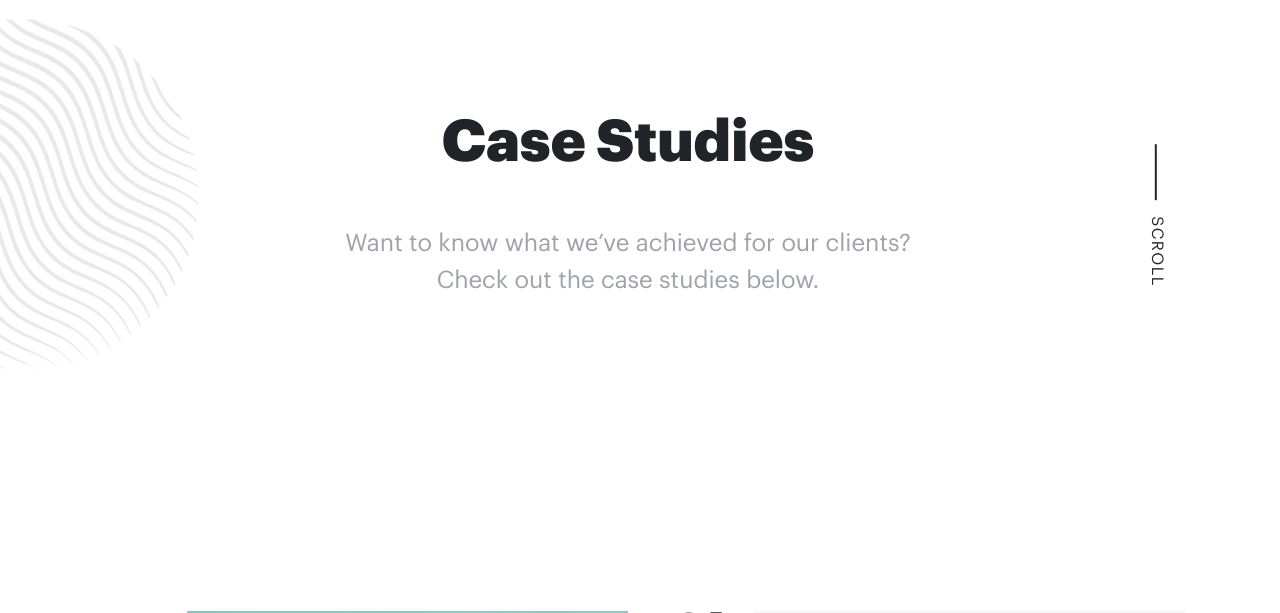
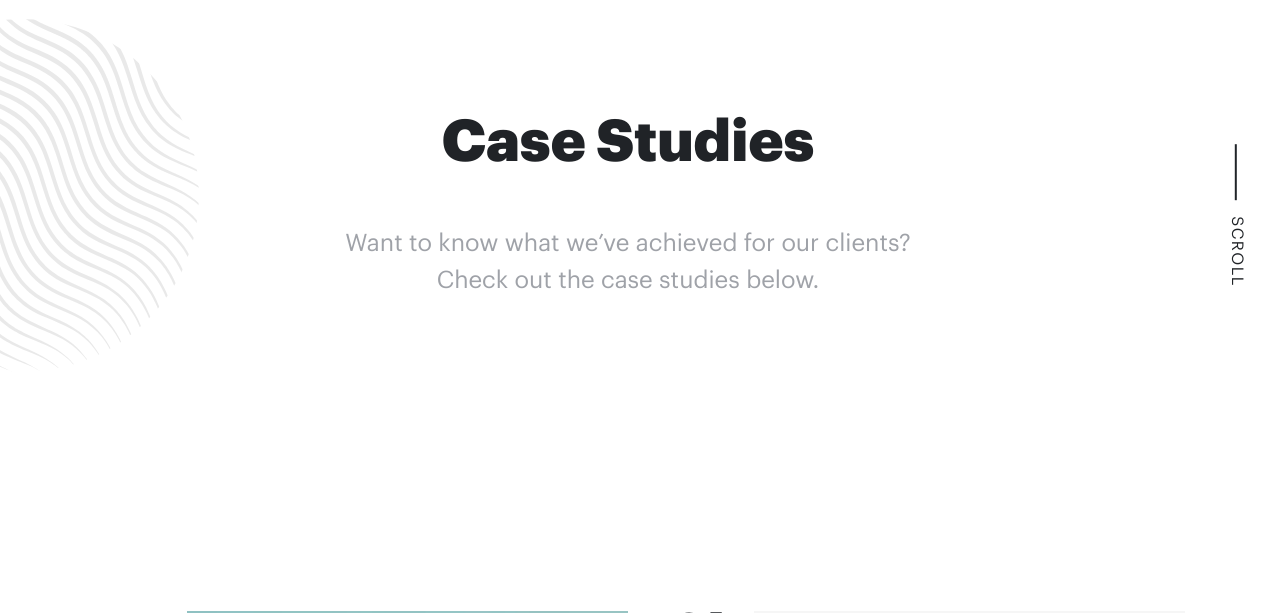
Before and after one commit to zulfekardejrotiya/venture-beyound-xd-to-html-css-bootstrap, a plain HTML site: page html/case-studies.html in a window 1280 px wide. Shown: the part 109-722 px from the top of the page. Drawn offline with nearby package versions, Linux system fonts and the light colour scheme; files whose address does not match are found by name.

Commit message:
Venture Beyound

```diff
--- a/css/style.css
+++ b/css/style.css
@@ -944,7 +944,7 @@ ol, ul {
  .case-studies-hero-wrapper .right-scroll {
     position: absolute;
     top:30%;
-    right: -280px;
+    right: -360px;
     display: flex;
     align-items: center;
     transform: rotate(90deg);
```
